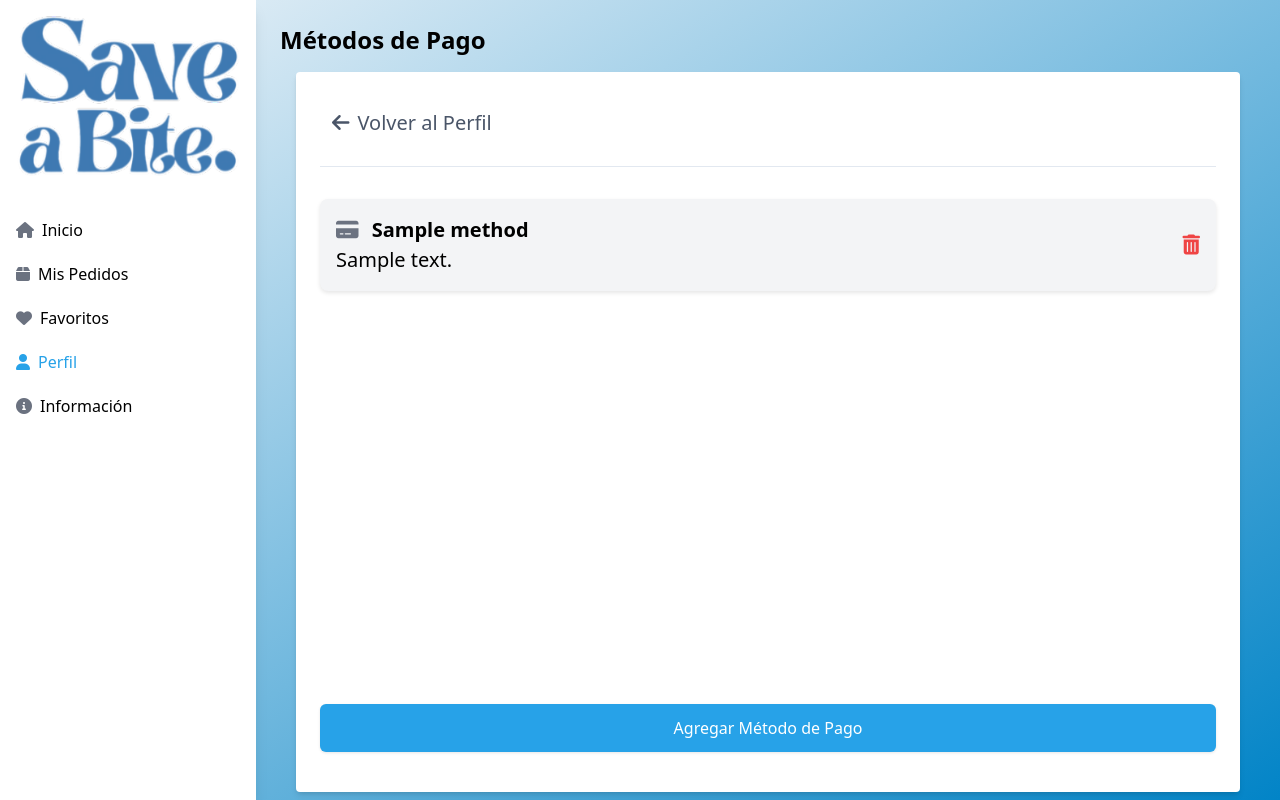
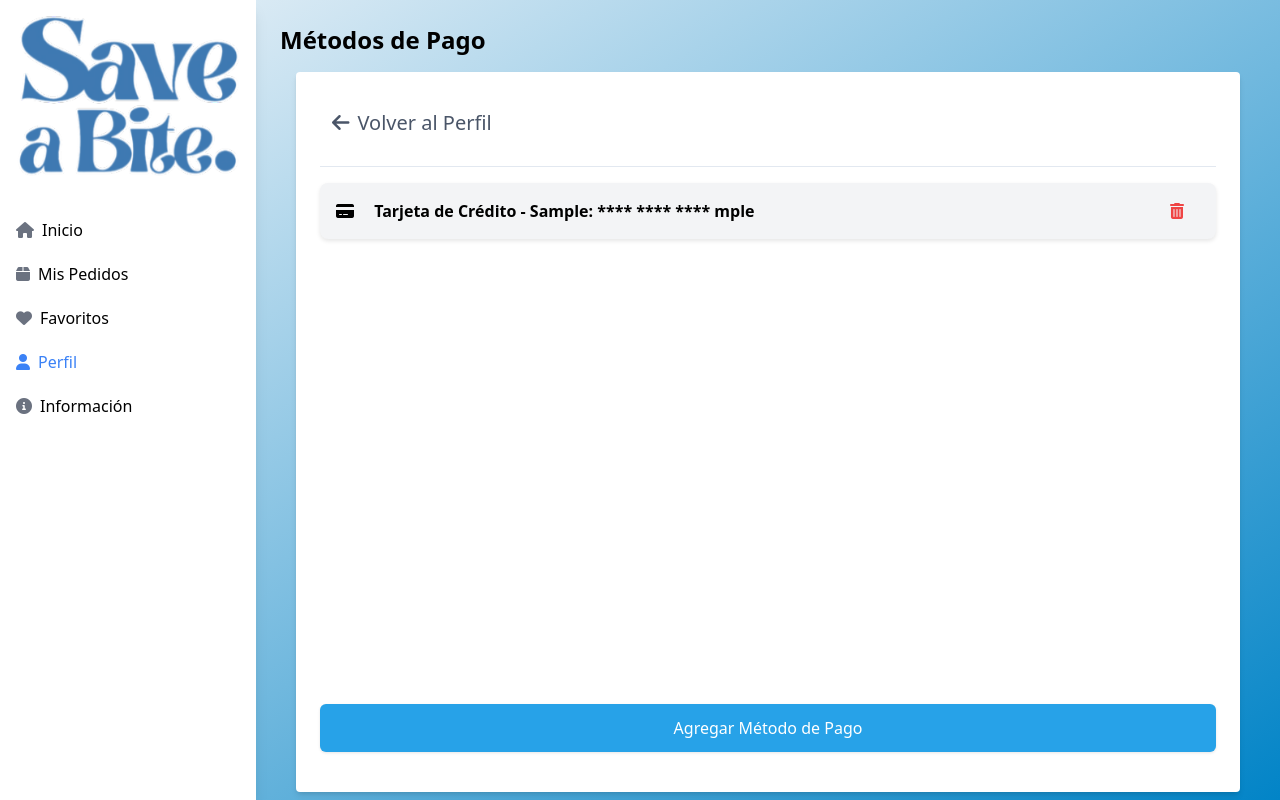
Before and after one commit to JuanIgnacioDominguez/saveabite, a Flask app: template templates/Perfil/MetodosPago.html in a window 1280 px wide. Run offline with Flask 3, Linux system fonts and the light colour scheme; the template is opened without the code that fills it: most values are stand-ins (such as "Sample title", 1, 10 or a date in 2020); some libraries are stand-ins or nearby versions.

Commit message:
Update MetodosPago.html
se soluciono problemas de navegacion y se agrego la logica para agregar metodos de pago y borrarlos

```diff
--- a/templates/Perfil/MetodosPago.html
+++ b/templates/Perfil/MetodosPago.html
@@ -24,60 +24,18 @@
             flex-direction: column;
             justify-content: space-between;
         }
-        .profile-info {
-            flex-grow: 1;
-        }
-        .profile-options a {
-            font-size: 1.25rem;
+        .profile-options {
+            display: flex;
+            justify-content: space-between;
+            align-items: center;
             padding: 1rem;
-            display: flex;
-            align-items: center;
             background-color: #f3f4f6;
             border-radius: 0.5rem;
             margin-bottom: 1rem;
             box-shadow: 0 2px 4px rgba(0, 0, 0, 0.1);
-            transition: background-color 0.2s;
         }
-        .profile-options a:hover {
-            background-color: #e5e7eb;
-        }
-        .logout-button {
-            background-color: #e3342f;
-        }
-        .logout-button:hover {
-            background-color: #cc1f1a;
-        }
-        .profile-avatar {
-            width: 8rem;
-            height: 8rem;
-        }
-        .profile-name {
-            font-size: 1.5rem;
-            font-weight: 600;
-        }
-        .profile-email {
-            font-size: 1.25rem;
-            color: #4a5568;
-        }
-        .support-icon {
-            width: 1.5rem;
-            height: 1.5rem;
-            margin-right: 0.5rem;
-        }
-        .payment-method-item {
-            font-size: 1.25rem;
-            padding: 1rem;
-            display: flex;
-            align-items: center;
-            justify-content: space-between;
-            background-color: #f3f4f6;
-            border-radius: 0.5rem;
-            margin-bottom: 1rem;
-            box-shadow: 0 2px 4px rgba(0, 0, 0, 0.1);
-            transition: background-color 0.2s;
-        }
-        .payment-method-item:hover {
-            background-color: #e5e7eb;
+        .profile-options i {
+            margin-right: 1rem;
         }
         .add-button {
             background-color: #27a2e8;
@@ -86,13 +44,29 @@
             border-radius: 0.375rem;
             text-align: center;
             display: inline-block;
+            margin-top: 1rem;
+            margin-bottom: 1rem;
             box-shadow: 0 1px 3px rgba(0, 0, 0, 0.1);
             transition: background-color 0.2s;
             width: 100%;
-            margin-top: auto; /* Ensures the button is at the bottom */
-            margin-bottom: 1rem; /* Adds bottom margin */
         }
         .add-button:hover {
+            background-color: #1b7fbf;
+        }
+        .submit-button {
+            background-color: #27a2e8;
+            color: white;
+            padding: 0.75rem;
+            border-radius: 0.375rem;
+            text-align: center;
+            display: inline-block;
+            margin-top: 1rem;
+            margin-bottom: 1rem;
+            box-shadow: 0 1px 3px rgba(0, 0, 0, 0.1);
+            transition: background-color 0.2s;
+            width: 100%;
+        }
+        .submit-button:hover {
             background-color: #1b7fbf;
         }
         .back-button {
@@ -114,8 +88,38 @@
             border-bottom: 1px solid #e2e8f0;
             margin: 1rem 0;
         }
-        .active {
-            color: #27a2e8 !important; /* Active color */
+        .modal {
+            display: none;
+            position: fixed;
+            z-index: 1;
+            left: 0;
+            top: 0;
+            width: 100%;
+            height: 100%;
+            overflow: auto;
+            background-color: rgb(0,0,0);
+            background-color: rgba(0,0,0,0.4);
+        }
+        .modal-content {
+            background-color: #fefefe;
+            margin: 15% auto;
+            padding: 20px;
+            border: 1px solid #888;
+            width: 80%;
+            max-width: 500px;
+            border-radius: 0.5rem;
+        }
+        .close {
+            color: #aaa;
+            float: right;
+            font-size: 28px;
+            font-weight: bold;
+        }
+        .close:hover,
+        .close:focus {
+            color: black;
+            text-decoration: none;
+            cursor: pointer;
         }
     </style>
 </head>
@@ -139,8 +143,8 @@
                 Favoritos
             </a>
             <a href="/perfil-usuario" class="flex items-center py-2.5 px-4 rounded transition duration-200 text-blue-500 active">
-                <i class="fas fa-user mr-2 active"></i>
-                <span class="active">Perfil</span>
+                <i class="fas fa-user mr-2"></i>
+                Perfil
             </a>
             <a href="/informacion" class="flex items-center py-2.5 px-4 rounded transition duration-200 hover:bg-gray-200 hover:text-black">
                 <i class="fas fa-info-circle mr-2 text-gray-500"></i>
@@ -152,30 +156,77 @@
     <div class="flex-1 p-6">
         <h1 class="text-2xl font-bold mb-4">Métodos de Pago</h1>
         <div class="content-container bg-white p-6 rounded shadow-md">
-            <a href="PerfilUsuario.html" class="back-button">
+            <a href="{{ url_for('perfil_usuario') }}" class="back-button">
                 <i class="fas fa-arrow-left"></i>
                 Volver al Perfil
             </a>
             <div class="separator"></div>
-            <div class="profile-container mt-4">
+            <div class="profile-container">
                 <div class="profile-info">
-                    <!-- Payment Method List -->
-                    {% for method in payment_methods %}
-                    <div class="payment-method-item">
-                        <div>
-                            <i class="fas fa-credit-card mr-2 text-gray-500"></i>
-                            <strong>{{ method.name }}</strong><br>
-                            {{ method.details }}
-                        </div>
-                        <button class="text-red-500">
-                            <i class="fas fa-trash-alt"></i>
-                        </button>
+                    <!-- Payment Methods List -->
+                    {% for metodo in metodos_pago %}
+                    <div class="profile-options">
+                        <strong>
+                            {% if metodo.tipo_metodo == 'Efectivo' %}
+                                <i class="fas fa-money-bill-wave"></i>
+                                Efectivo
+                            {% else %}
+                                <i class="fas fa-credit-card"></i>
+                                Tarjeta de Crédito - {{ metodo.tipo_tarjeta }}: **** **** **** {{ metodo.numero_tarjeta[-4:] }}
+                            {% endif %}
+                        </strong>
+                        <form action="{{ url_for('borrar_metodo_pago', id=metodo.id) }}" method="post">
+                            <button type="submit" class="text-red-500">
+                                <i class="fas fa-trash-alt"></i>
+                            </button>
+                        </form>
                     </div>
                     {% endfor %}
                 </div>
-                <button class="add-button">Agregar Método de Pago</button>
+                <button class="add-button" onclick="document.getElementById('addPaymentModal').style.display='block'">Agregar Método de Pago</button>
             </div>
         </div>
     </div>
+
+    <!-- Add Payment Method Modal -->
+    <div id="addPaymentModal" class="modal">
+        <div class="modal-content bg-white p-6 rounded shadow-md">
+            <span onclick="document.getElementById('addPaymentModal').style.display='none'" class="close">&times;</span>
+            <h2 class="text-xl font-bold mb-4">Agregar Método de Pago</h2>
+            <form action="{{ url_for('metodos_pago') }}" method="post">
+                <div class="form-group">
+                    <label for="tipo_metodo">Tipo de Método</label>
+                    <select id="tipo_metodo" name="tipo_metodo" class="w-full p-2 border rounded" onchange="toggleCardDetails(this)">
+                        <option value="Efectivo">Efectivo</option>
+                        <option value="Tarjeta de Crédito">Tarjeta de Crédito</option>
+                    </select>
+                </div>
+                <div id="cardDetails" style="display: none;">
+                    <div class="form-group">
+                        <label for="tipo_tarjeta">Tipo de Tarjeta</label>
+                        <select id="tipo_tarjeta" name="tipo_tarjeta" class="w-full p-2 border rounded">
+                            <option value="Visa">Visa</option>
+                            <option value="Mastercard">Mastercard</option>
+                        </select>
+                    </div>
+                    <div class="form-group">
+                        <label for="numero_tarjeta">Número de Tarjeta</label>
+                        <input type="text" id="numero_tarjeta" name="numero_tarjeta" class="w-full p-2 border rounded">
+                    </div>
+                </div>
+                <button type="submit" class="submit-button">Agregar</button>
+            </form>
+        </div>
+    </div>
+
+    <script>
+        function toggleCardDetails(select) {
+            if (select.value === 'Tarjeta de Crédito') {
+                document.getElementById('cardDetails').style.display = 'block';
+            } else {
+                document.getElementById('cardDetails').style.display = 'none';
+            }
+        }
+    </script>
 </body>
 </html>
```
